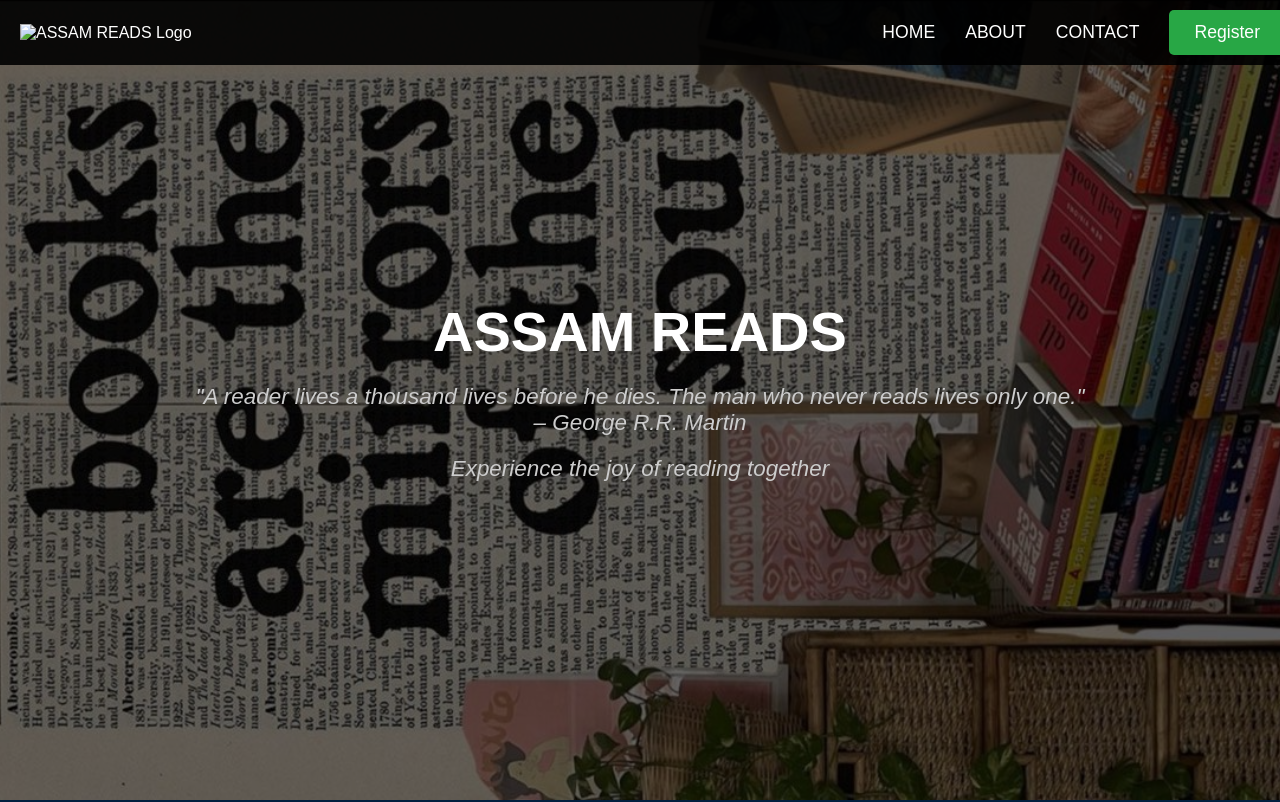
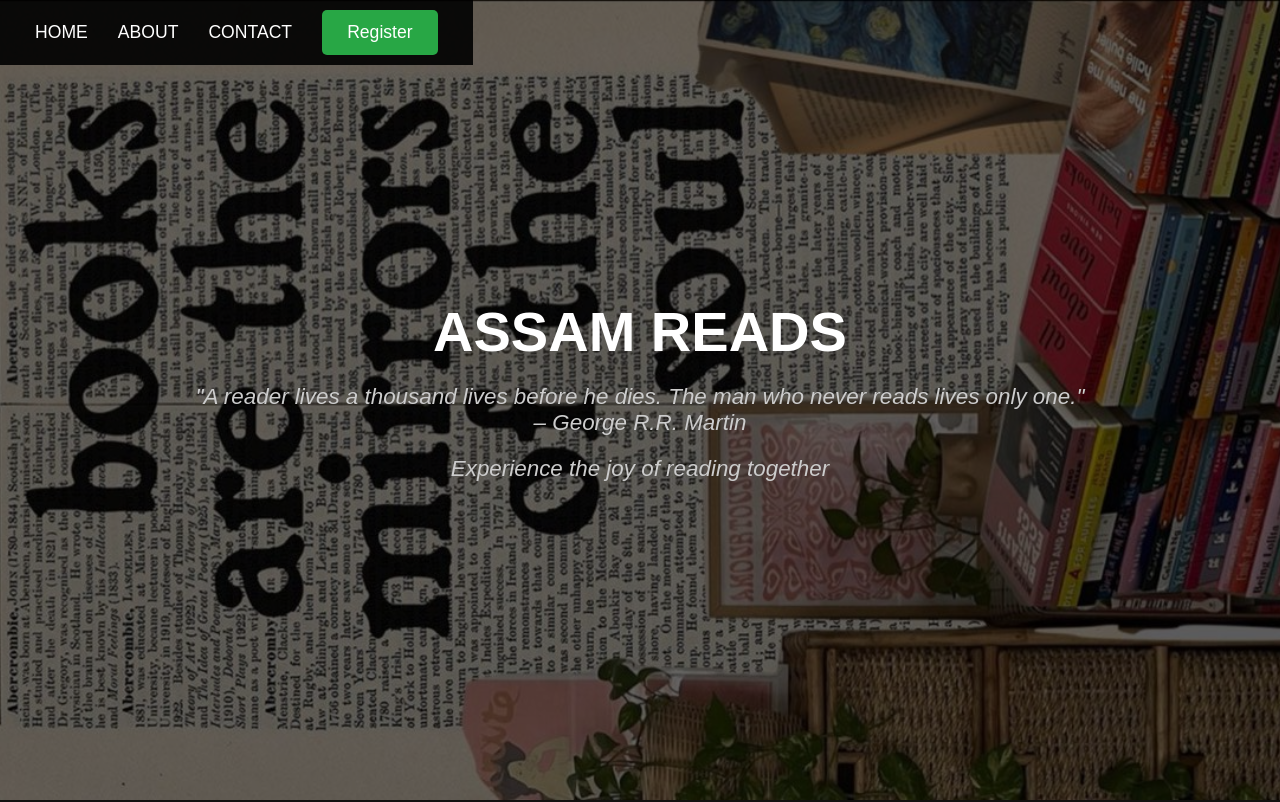
Before and after one commit to nabakrishna/Assamread, a plain HTML site: page docs/index.html in a window 1280 px wide. Shown: the top 802 px of the page. Drawn offline with Linux system fonts and the light colour scheme.

Commit message:
Update index.html

```diff
--- a/docs/index.html
+++ b/docs/index.html
@@ -77,14 +77,13 @@
         .navbar {
             position: fixed;
             top: 0;
-            width: 100%;
+            left: 0; /* Align to the left */
+            width: auto; /* Adjust width if needed */
             background: rgba(0, 0, 0, 0.9);
             padding: 10px 20px;
             display: flex;
-            justify-content: space-between;
             align-items: center;
             z-index: 1000;
-        }
 
         .navbar .logo img {
             height: 45px;
@@ -125,7 +124,7 @@
             color: #28a745;
             padding: 5px;
             text-decoration: none;
-            transition: color 0.3s;
+            transition: color 0.2s;
         }
 
         .contact-dropdown a:hover {
@@ -189,7 +188,7 @@
 <body>
     <div class="navbar">
         <div class="logo">
-            <img src="docs/logo.jpg" alt="ASSAM READS Logo">
+<!--             <img src="docs/logo.jpg" alt="ASSAM READS Logo"> -->
         </div>
         <div class="nav-links">
             <a href="#home">HOME</a>
```
